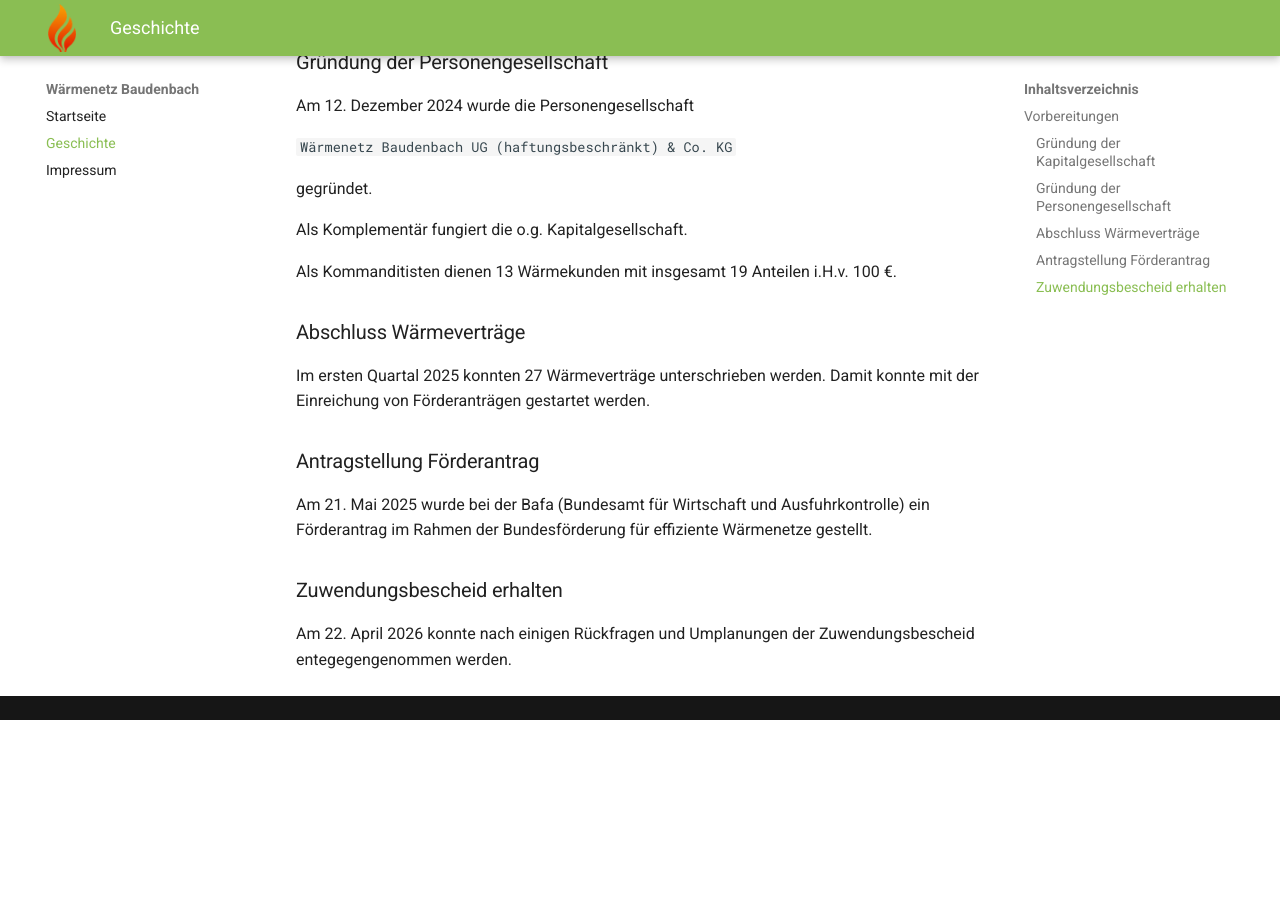
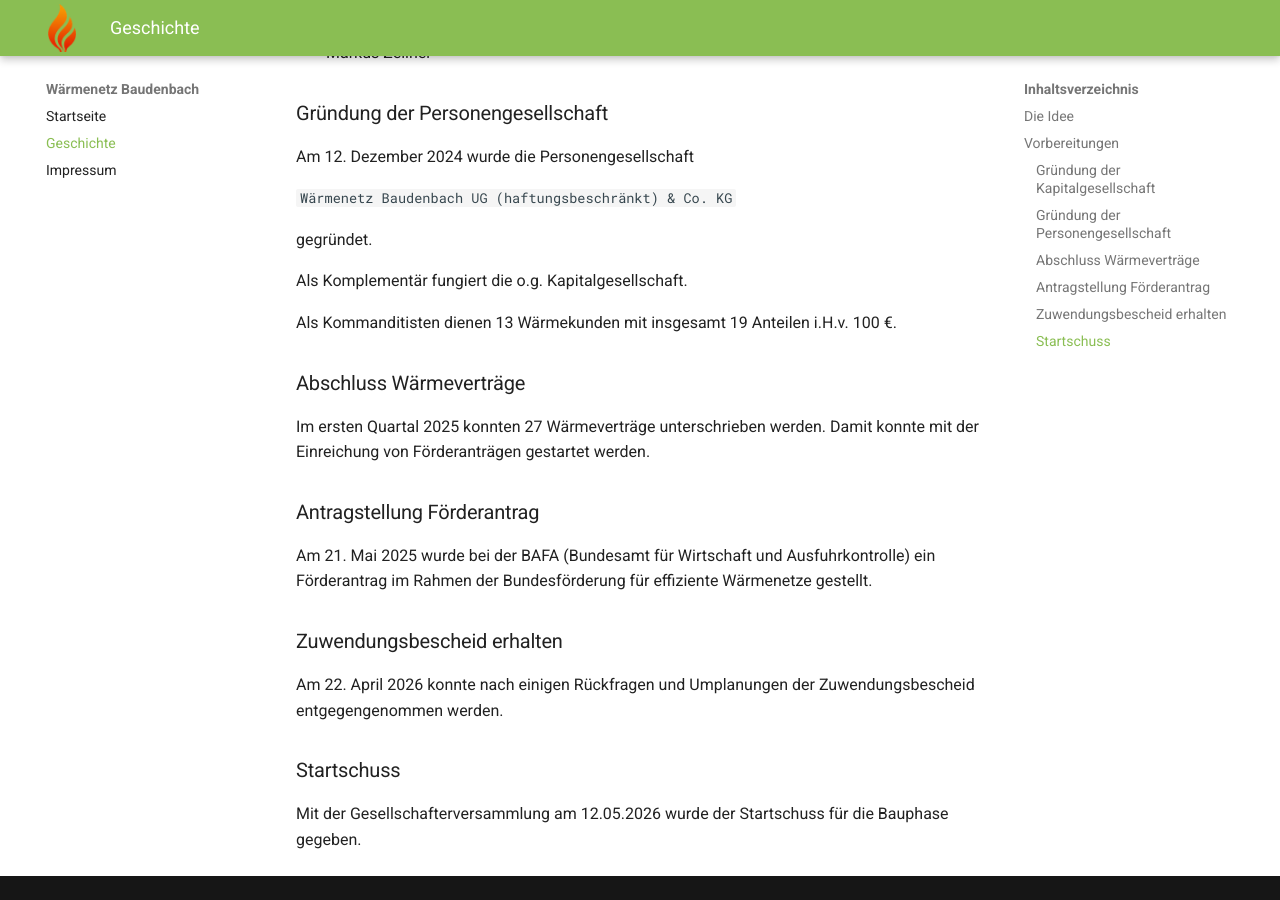
Before and after one commit to odin568/waermenetz-baudenbach, an MkDocs documentation site: the page built from docs/Geschichte.md, in a window 1280 px wide and 900 px high, scrolled down 1049 px. Built offline with MkDocs 1.6.1 and Material for MkDocs 9.7.7, drawn with Linux system fonts in a browser that asks for light colours; plug-ins that fetch from the network failed and are left out; before the commit the page ends 1769 px from its top, so only the background shows below that.

Commit message:
Startschuss

```diff
--- a/docs/Geschichte.md
+++ b/docs/Geschichte.md
@@ -1,4 +1,6 @@
 # Geschichte
+
+## Die Idee
 
 Die Idee und den Anschub ein kommunales Wärmenetz in Baudenbach kam von der Gemeinde Baudenbach (vertreten durch Bürgermeister Wolfgang Schmidt).
 
@@ -48,8 +50,12 @@
 
 ### Antragstellung Förderantrag
 
-Am 21. Mai 2025 wurde bei der Bafa (Bundesamt für Wirtschaft und Ausfuhrkontrolle) ein Förderantrag im Rahmen der Bundesförderung für effiziente Wärmenetze gestellt.
+Am 21. Mai 2025 wurde bei der BAFA (Bundesamt für Wirtschaft und Ausfuhrkontrolle) ein Förderantrag im Rahmen der Bundesförderung für effiziente Wärmenetze gestellt.
 
 ### Zuwendungsbescheid erhalten
 
-Am 22. April 2026 konnte nach einigen Rückfragen und Umplanungen der Zuwendungsbescheid entegegengenommen werden.
+Am 22. April 2026 konnte nach einigen Rückfragen und Umplanungen der Zuwendungsbescheid entgegengenommen werden.
+
+### Startschuss
+
+Mit der Gesellschafterversammlung am 12.05.2026 wurde der Startschuss für die Bauphase gegeben.
```
